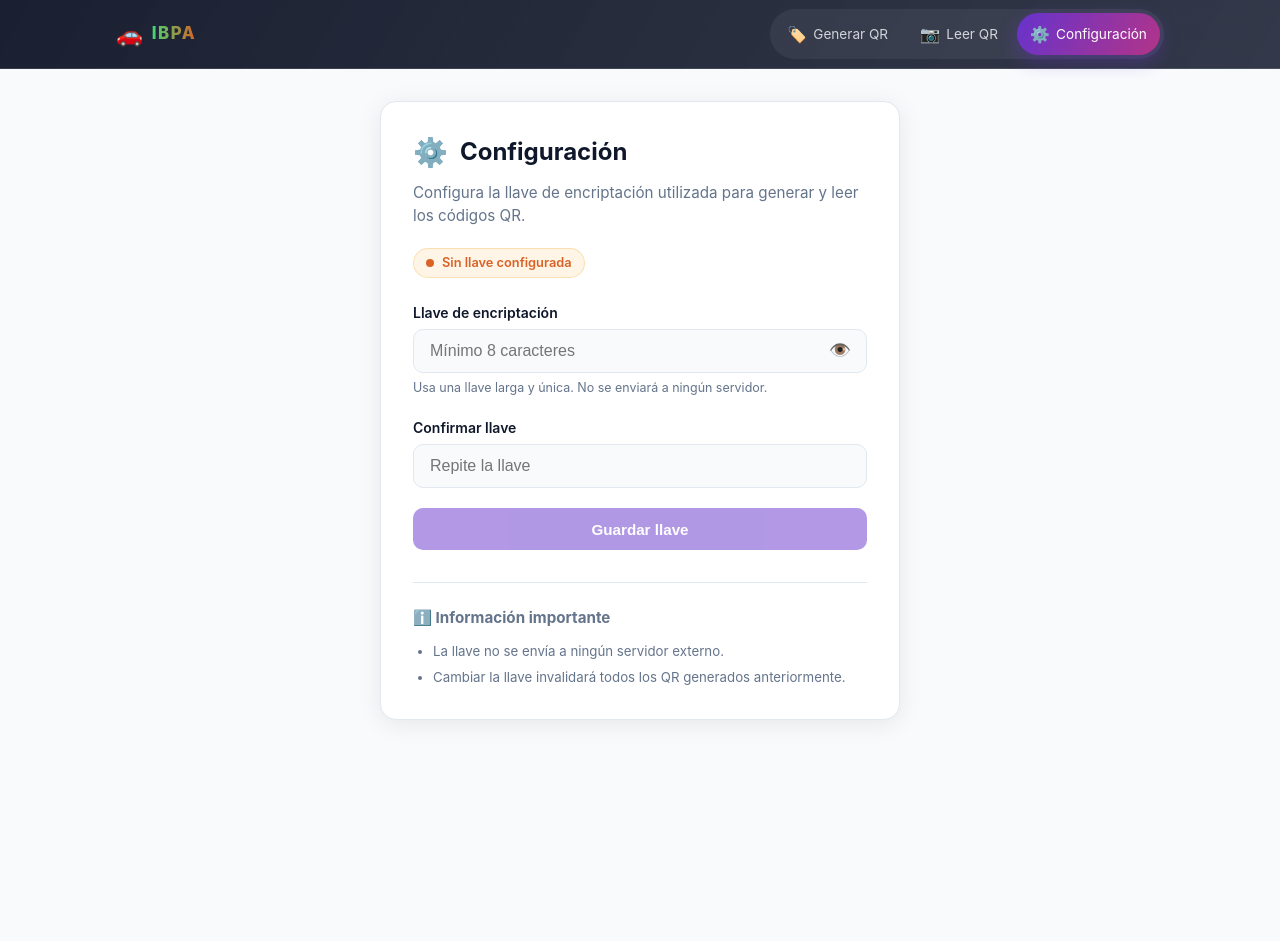
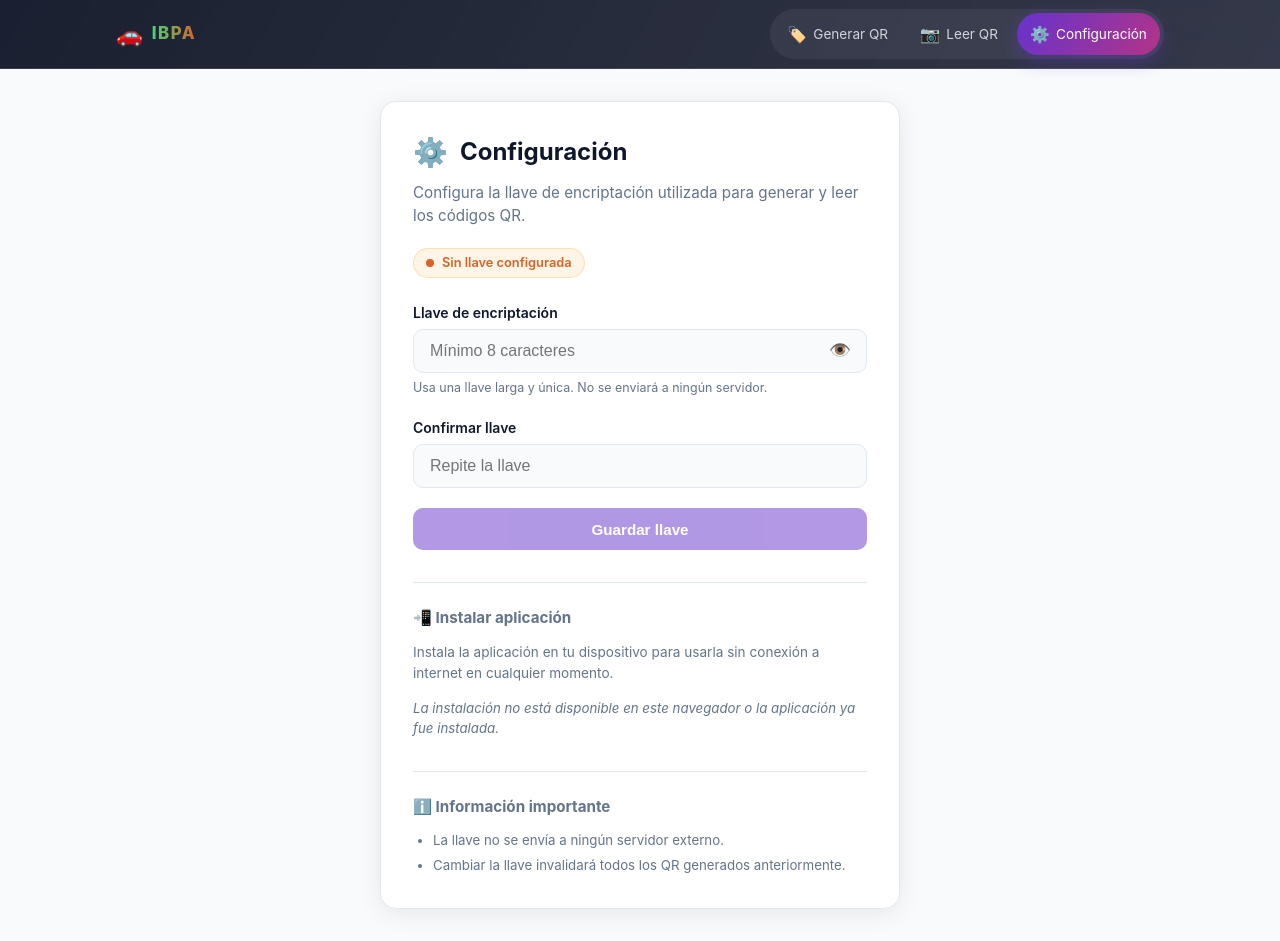
Before and after one commit to daniel08garcia/estacionamientoIBPA, a React (Vite) app: page /configuracion in a window 1280 px wide. Before the commit the page ends 805 px from the top, so only its background shows below. Built offline with nearby package versions, Linux system fonts and the light colour scheme.

Commit message:
Instalar

```diff
--- a/src/features/settings/components/SettingsPage.module.css
+++ b/src/features/settings/components/SettingsPage.module.css
@@ -114,7 +114,9 @@
   border-radius: 10px;
   background: var(--color-bg);
   color: var(--color-text);
-  transition: border-color 0.2s, box-shadow 0.2s;
+  transition:
+    border-color 0.2s,
+    box-shadow 0.2s;
   outline: none;
   box-sizing: border-box;
 }
@@ -177,7 +179,10 @@
   cursor: pointer;
   background: var(--color-primary);
   color: #fff;
-  transition: background 0.2s, opacity 0.2s, transform 0.1s;
+  transition:
+    background 0.2s,
+    opacity 0.2s,
+    transform 0.1s;
   width: 100%;
 }
 
@@ -293,6 +298,48 @@
   line-height: 1.45;
 }
 
+/* ── Install section ── */
+.installSection {
+  margin-top: 2rem;
+  padding-top: 1.5rem;
+  border-top: 1px solid var(--color-border);
+}
+
+.installDescription {
+  font-size: 0.85rem;
+  color: var(--color-text-muted);
+  margin: 0 0 1rem;
+  line-height: 1.5;
+}
+
+.btnInstall {
+  background: var(--color-primary);
+}
+
+.btnInstall:hover:not(:disabled) {
+  background: var(--color-primary-hover);
+}
+
+.installedBadge {
+  display: inline-flex;
+  align-items: center;
+  gap: 0.5rem;
+  font-size: 0.8rem;
+  font-weight: 600;
+  color: var(--color-success);
+  background: rgba(34, 197, 94, 0.1);
+  border: 1px solid rgba(34, 197, 94, 0.25);
+  border-radius: 999px;
+  padding: 0.3rem 0.75rem;
+}
+
+.installUnavailable {
+  font-size: 0.83rem;
+  color: var(--color-text-muted);
+  margin: 0;
+  font-style: italic;
+}
+
 /* ── Mobile tweaks ── */
 @media (max-width: 480px) {
   .card {
--- a/src/features/settings/components/SettingsPage.tsx
+++ b/src/features/settings/components/SettingsPage.tsx
@@ -3,6 +3,7 @@ import { loadEncryptionKey } from "../use-cases/loadEncryptionKey";
 import { saveEncryptionKey } from "../use-cases/saveEncryptionKey";
 import { updateEncryptionKey } from "../use-cases/updateEncryptionKey";
 import { AppError } from "../../../shared/errors/AppError";
+import { usePwaInstall } from "../../../shared/hooks/usePwaInstall";
 import styles from "./SettingsPage.module.css";
 
 type Status = "idle" | "loading" | "success" | "error";
@@ -80,6 +81,8 @@ export function SettingsPage() {
   const cancelWarning = () => {
     setShowWarning(false);
   };
+
+  const { canInstall, isInstalled, install } = usePwaInstall();
 
   return (
     <main className={styles.page}>
@@ -245,6 +248,36 @@ export function SettingsPage() {
         </form>
 
         <section
+          className={styles.installSection}
+          aria-label="Instalar aplicación"
+        >
+          <h2 className={styles.infoTitle}>📲 Instalar aplicación</h2>
+          <p className={styles.installDescription}>
+            Instala la aplicación en tu dispositivo para usarla sin conexión a
+            internet en cualquier momento.
+          </p>
+          {isInstalled ? (
+            <div className={styles.installedBadge} role="status">
+              <span className={styles.dot} aria-hidden="true" />
+              Aplicación instalada
+            </div>
+          ) : canInstall ? (
+            <button
+              type="button"
+              className={`${styles.btn} ${styles.btnInstall}`}
+              onClick={install}
+            >
+              📲 Instalar aplicación
+            </button>
+          ) : (
+            <p className={styles.installUnavailable}>
+              La instalación no está disponible en este navegador o la
+              aplicación ya fue instalada.
+            </p>
+          )}
+        </section>
+
+        <section
           className={styles.infoSection}
           aria-label="Información de seguridad"
         >
--- /dev/null
+++ b/src/shared/hooks/usePwaInstall.ts
@@ -0,0 +1,64 @@
+import { useEffect, useState } from "react";
+
+interface BeforeInstallPromptEvent extends Event {
+  prompt(): Promise<void>;
+  readonly userChoice: Promise<{ outcome: "accepted" | "dismissed" }>;
+}
+
+interface UsePwaInstall {
+  canInstall: boolean;
+  isInstalled: boolean;
+  install: () => Promise<void>;
+}
+
+export function usePwaInstall(): UsePwaInstall {
+  const [promptEvent, setPromptEvent] =
+    useState<BeforeInstallPromptEvent | null>(null);
+  const [isInstalled, setIsInstalled] = useState(false);
+
+  useEffect(() => {
+    // Detect if already installed (standalone mode)
+    const standaloneQuery = window.matchMedia("(display-mode: standalone)");
+    setIsInstalled(standaloneQuery.matches);
+
+    const handleDisplayModeChange = (e: MediaQueryListEvent) => {
+      setIsInstalled(e.matches);
+    };
+    standaloneQuery.addEventListener("change", handleDisplayModeChange);
+
+    const handleBeforeInstallPrompt = (e: Event) => {
+      e.preventDefault();
+      setPromptEvent(e as BeforeInstallPromptEvent);
+    };
+
+    const handleAppInstalled = () => {
+      setPromptEvent(null);
+      setIsInstalled(true);
+    };
+
+    window.addEventListener("beforeinstallprompt", handleBeforeInstallPrompt);
+    window.addEventListener("appinstalled", handleAppInstalled);
+
+    return () => {
+      standaloneQuery.removeEventListener("change", handleDisplayModeChange);
+      window.removeEventListener(
+        "beforeinstallprompt",
+        handleBeforeInstallPrompt,
+      );
+      window.removeEventListener("appinstalled", handleAppInstalled);
+    };
+  }, []);
+
+  const install = async () => {
+    if (!promptEvent) return;
+    await promptEvent.prompt();
+    await promptEvent.userChoice;
+    setPromptEvent(null);
+  };
+
+  return {
+    canInstall: promptEvent !== null,
+    isInstalled,
+    install,
+  };
+}
```
